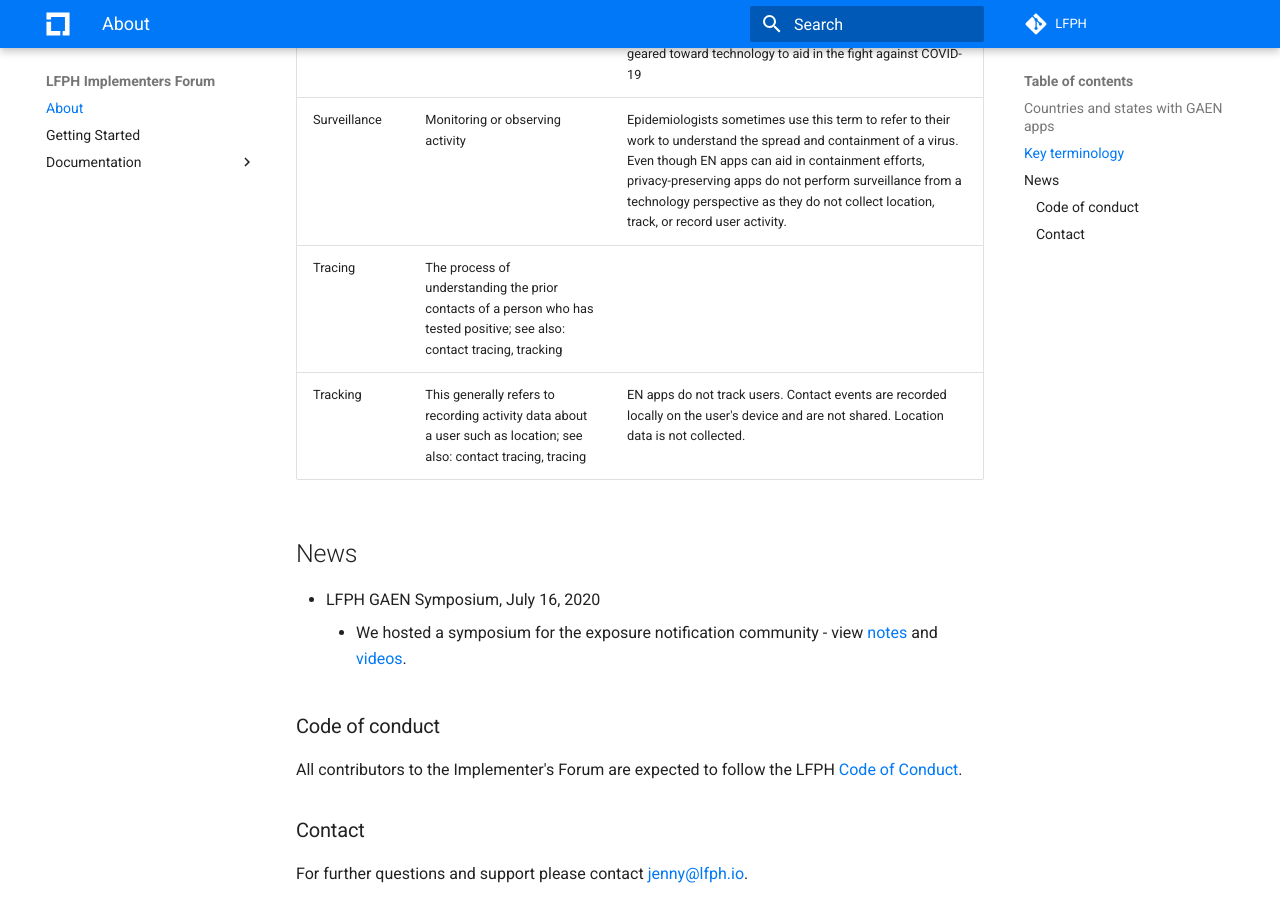
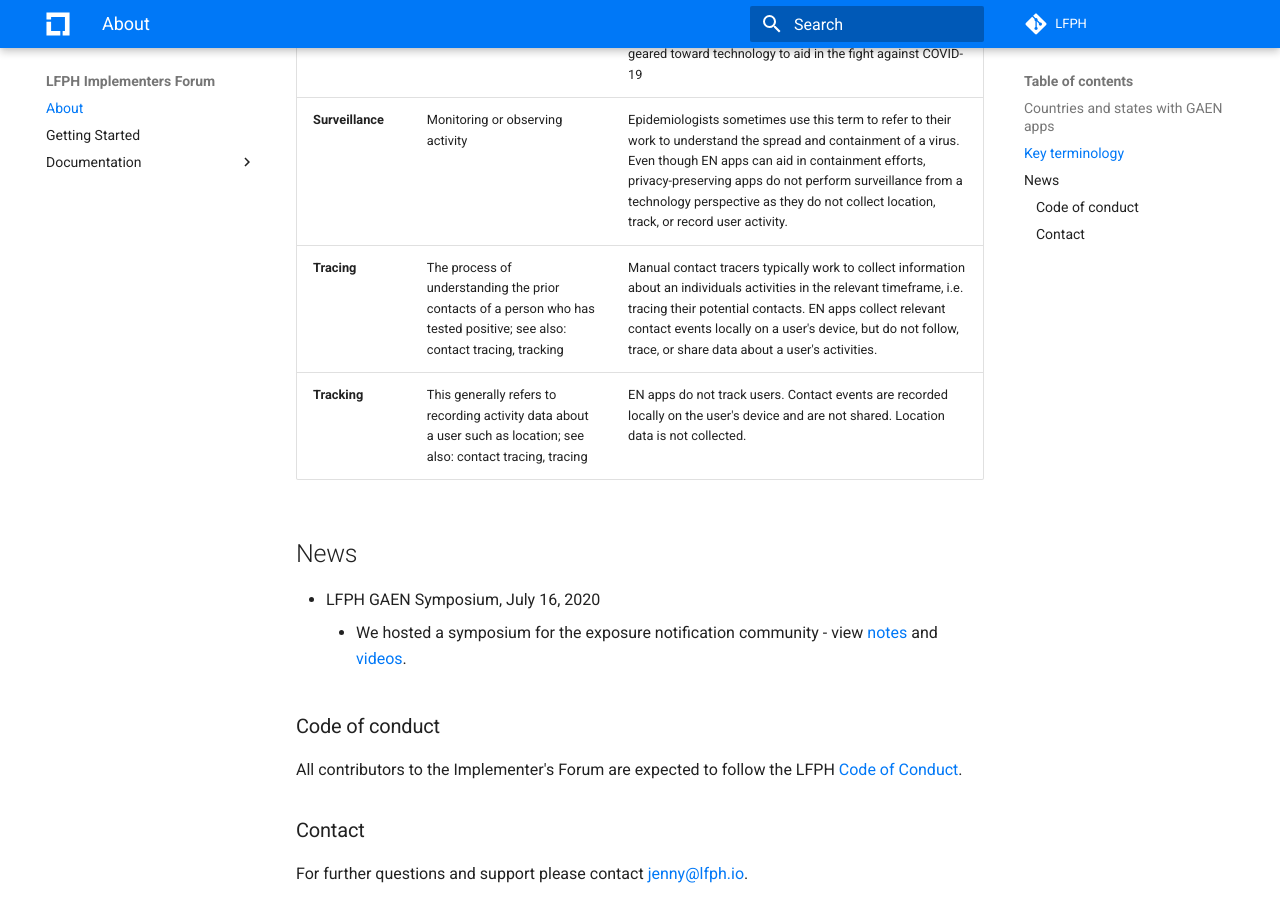
Before and after one commit to lfph/implementers-forum, an MkDocs documentation site: the page built from docs/index.md, in a window 1280 px wide and 900 px high, scrolled down 1531 px. Built offline with MkDocs 1.6.1 and Material for MkDocs 9.7.7, drawn with Linux system fonts in a browser that asks for light colours; comment, search, counter and statistics services are not loaded.

Commit message:
Minor formatting and content update

```diff
--- a/docs/index.md
+++ b/docs/index.md
@@ -20,17 +20,17 @@ Here, we aggregate some key terms, their meanings, and the context in which to u
 
 | **Term** | **Definition** | **Context** |
 |------|------------|---------|
-| Anonymous identifiers | Unique values that do not carry personally identifying information nor can they be used to identify an individual | In exposure notification applications, anonymous identifiers are broadcast to devices whose proximity has led to a contact event. |
-| Contact event | When two users have been within certain proximity for a specified amount to time | The proximity distance and specified amount of time are typically defined by the relevant public health agency. An example of a contact event could be when two people are within 6 feet of each other for 15 minutes. Within EN apps, events that do not meet the criteria are not recorded. |
-| Contact tracing | A (typically manual) process for recording and notifying people who an infected person has come in to contact with | This term should be used to refer to the manual process, not to exposure notification applications as these applications do not track or trace users and their contacts |
-| GAEN | Google/Apple Exposure Notification | You will often see this referring to the GAEN API (Application Programming Interface) or the GAEN Framework, technologies provided by Google and Apple to be used by development teams to build apps with the ability to perform private proximity detection and alerting. |
-| Implementer | The team that is responsible for the technical execution of the exposure notification app | Usually, but not always, this is a technology firm hired by the PHA. |
-| PHA | Public Health Authority | PHAs are typically associated with the government of a certain locality. |
-| Proximity | A measure of distance between items, not associated with location | EN app measure the proximity between smartphones to understand whether a contact event has occurred. This allows notification of potential exposure without having to collect user locations. |
-| LFPH | Linux Foundation Public Health | As an open source community, Linux Foundation's new Public Health initiative combines efforts of multiple groups working toward privacy-preserving technologies, initially geared toward technology to aid in the fight against COVID-19 |
-| Surveillance | Monitoring or observing activity | Epidemiologists sometimes use this term to refer to their work to understand the spread and containment of a virus. Even though EN apps can aid in containment efforts, privacy-preserving apps do not perform surveillance from a technology perspective as they do not collect location, track, or record user activity. |
-| Tracing | The process of understanding the prior contacts of a person who has tested positive; see also: contact tracing, tracking |
-| Tracking | This generally refers to recording activity data about a user such as location; see also: contact tracing, tracing | EN apps do not track users. Contact events are recorded locally on the user's device and are not shared. Location data is not collected. |
+| **Anonymous identifiers** | Unique values that do not carry personally identifying information nor can they be used to identify an individual | In exposure notification applications, anonymous identifiers are broadcast to devices whose proximity has led to a contact event. |
+| **Contact event** | When two users have been within certain proximity for a specified amount to time | The proximity distance and specified amount of time are typically defined by the relevant public health agency. An example of a contact event could be when two people are within 6 feet of each other for 15 minutes. Within EN apps, events that do not meet the criteria are not recorded. |
+| **Contact tracing** | A (typically manual) process for recording and notifying people who an infected person has come in to contact with | This term should be used to refer to the manual process, not to exposure notification applications as these applications do not track or trace users and their contacts |
+| **GAEN** | Google/Apple Exposure Notification | You will often see this referring to the GAEN API (Application Programming Interface) or the GAEN Framework, technologies provided by Google and Apple to be used by development teams to build apps with the ability to perform private proximity detection and alerting. |
+| **Implementer** | The team that is responsible for the technical execution of the exposure notification app | Usually, but not always, this is a technology firm hired by the PHA. |
+| **PHA** | Public Health Authority | PHAs are typically associated with the government of a certain locality. |
+| **Proximity** | A measure of distance between items, not associated with location | EN app measure the proximity between smartphones to understand whether a contact event has occurred. This allows notification of potential exposure without having to collect user locations. |
+| **LFPH** | Linux Foundation Public Health | As an open source community, Linux Foundation's new Public Health initiative combines efforts of multiple groups working toward privacy-preserving technologies, initially geared toward technology to aid in the fight against COVID-19 |
+| **Surveillance** | Monitoring or observing activity | Epidemiologists sometimes use this term to refer to their work to understand the spread and containment of a virus. Even though EN apps can aid in containment efforts, privacy-preserving apps do not perform surveillance from a technology perspective as they do not collect location, track, or record user activity. |
+| **Tracing** | The process of understanding the prior contacts of a person who has tested positive; see also: contact tracing, tracking | Manual contact tracers typically work to collect information about an individuals activities in the relevant timeframe, i.e. tracing their potential contacts. EN apps collect relevant contact events locally on a user's device, but do not follow, trace, or share data about a user's activities. |
+| **Tracking** | This generally refers to recording activity data about a user such as location; see also: contact tracing, tracing | EN apps do not track users. Contact events are recorded locally on the user's device and are not shared. Location data is not collected. |
 
 
 ## News
```
